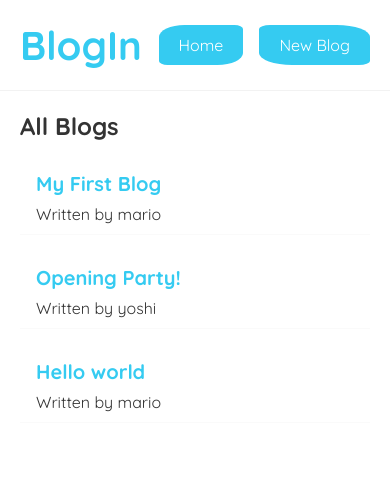
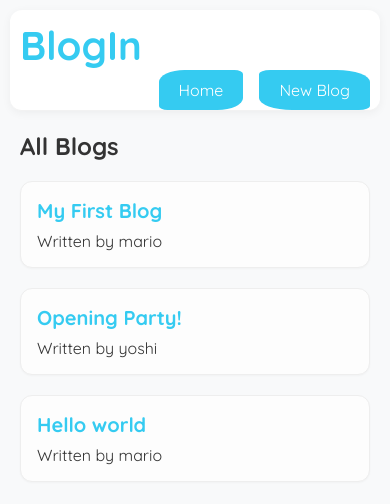
Before and after one commit to krishna-warfade/BlogIn, a React (Create React App) app: page / in a window 390 px wide. Shown: the top 504 px of the page. Built offline with nearby package versions, Linux system fonts and the light colour scheme; data requests are answered from the project's data file.

Commit message:
Added custom styles.

```diff
--- a/src/BlogDetails.js
+++ b/src/BlogDetails.js
@@ -15,7 +15,7 @@ const BlogDetails = () => {
     }
     return (
         <div className="blog-details">
-            {isPending && <div className="loader">Loading...</div>} {/* Display loading message while fetching data */}
+            {isPending && <div className="loader">Loading <span className="dots"></span></div>} {/* Display loading message while fetching data */}
             {error && <div>{error}</div>} {/* Display error message if there is an error fetching data */}
             {blog && (
                 <article>
--- a/src/Create.js
+++ b/src/Create.js
@@ -51,10 +51,7 @@ const Create = () => {
                     <option value="yoshi">Yoshi</option>
                 </select>
                 {!isPending && <button>Add Blog</button>}
-                {isPending && <button disabled>Addding Blog...</button>}
-                <p>{title}</p>
-                <p>{body}</p>
-                <p>{author}</p>
+                {isPending && <button disabled>Addding Blog <span className="dots"></span></button>}
             </form>
         </div>
      );
--- a/src/HomePage.js
+++ b/src/HomePage.js
@@ -6,7 +6,7 @@ const Home = () => {
     return (
         <div className="home">
             {error && <div>{ error }</div>}
-            {isPending && <div className='loader'>Loading...</div>} {/* Conditional rendering: if isPending is true, show loading message */}
+            {isPending && <div className='loader'>Loading <span className="dots"></span></div>} {/* Conditional rendering: if isPending is true, show loading message */}
             {blogs && <BlogList blogs={blogs} title="All Blogs"/>} {/* Conditional rendering: if blogs is not null, render BlogList */}
         </div>
      );
--- a/src/index.css
+++ b/src/index.css
@@ -1,88 +1,101 @@
 @import url('https://fonts.googleapis.com/css2?family=Quicksand:wght@300;400;500;600;700&display=swap');
 
-/* base styles */
+/* Base Styles */
 * {
   margin: 0;
-  font-family: "Quicksand";
+  font-family: "Quicksand", sans-serif;
   color: #333;
+  box-sizing: border-box;
 }
+
+body {
+  background-color: #f8f9fa;
+}
+
+a, button, .blog-preview {
+  transition: all 0.3s ease-in-out;
+}
+
+/* Navbar */
 .navbar {
   padding: 20px;
   display: flex;
   align-items: center;
   max-width: 600px;
-  margin: 0 auto;
+  margin: 20px auto 0;
   border-bottom: 1px solid #f2f2f2;
+  border-radius: 12px;
+  background-color: #ffffff;
+  box-shadow: 0 2px 10px rgba(0,0,0,0.05);
 }
+
 .navbar h1 {
   color: #35cbf1;
 }
+
 .navbar .links {
   margin-left: auto;
 }
+
 .navbar a {
   margin-left: 16px;
   text-decoration: none;
-  padding: 6px;
+  padding: 6px 12px;
+  border-radius: 6px;
 }
+
 .navbar a:hover {
-  color: #35cbf1;
+  background-color: #e0f7ff;
+  color: #0077b6;
 }
+
+/* Content */
 .content {
   max-width: 600px;
   margin: 40px auto;
   padding: 20px;
 }
+
 .home {
   margin: 20px;
 }
-.blog-preview{
-  padding:10px 16px;
-  margin:20px 0;
-  border-bottom:1px solid #fafafa;
-}
-.blog-preview:hover{
-  box-shadow:1px 3px 5px rgba(0,0,0,0.1);
+
+/* Blog Preview */
+.blog-preview {
+  background-color: #fdfdfd;
+  padding: 16px;
+  margin: 20px 0;
+  border-radius: 12px;
+  border: 1px solid #eee;
+  box-shadow: 0 1px 2px rgba(0,0,0,0.03);
 }
 
-.blog-preview h2{
-    font-size:20px;
-    color:#35cbf1;
-    margin-bottom:8px;
+.blog-preview:hover {
+  transform: translateY(-3px);
+  box-shadow: 0 4px 12px rgba(0,0,0,0.1);
 }
 
-.loader {
-  text-align: center;
-  font-size: 24px;
-  margin-top: 50px;
-}
-/* blog previews / list */
-.blog-preview {
-  padding: 10px 16px;
-  margin: 20px 0;
-  border-bottom: 1px solid #fafafa;
-}
-.blog-preview:hover {
-  box-shadow: 1px 3px 5px rgba(0,0,0,0.1);
-}
 .blog-preview h2 {
   font-size: 20px;
   color: #35cbf1;
   margin-bottom: 8px;
 }
-.blog-preview a{
+
+.blog-preview a {
   text-decoration: none;
 }
 
-/* blog details page */
+/* Blog Details Page */
 .blog-details h2 {
   font-size: 20px;
   color: #35cbf1;
   margin-bottom: 10px;
 }
+
 .blog-details div {
   margin: 20px 0;
 }
+
 .blog-details button {
   background: #35cbf1;
   color: #fff;
@@ -90,31 +103,43 @@
   padding: 8px;
   border-radius: 8px;
   cursor: pointer;
+  box-shadow: 0 2px 6px rgba(0,0,0,0.1);
 }
 
-/* create new blog form */
+.blog-details button:hover {
+  background-color: #2bb4d7;
+  transform: scale(1.03);
+}
+
+/* Create New Blog Form */
 .create {
   max-width: 400px;
   margin: 0 auto;
   text-align: center;
 }
+
 .create label {
   text-align: left;
   display: block;
 }
+
 .create h2 {
   font-size: 20px;
   color: #35cbf1;
   margin-bottom: 30px;
 }
-.create input, .create textarea, .create select {
+
+.create input,
+.create textarea,
+.create select {
   width: 100%;
   padding: 6px 10px;
   margin: 10px 0;
   border: 1px solid #ddd;
-  box-sizing: border-box;
   display: block;
+  border-radius: 6px;
 }
+
 .create button {
   background: #35cbf1;
   color: #fff;
@@ -122,4 +147,78 @@
   padding: 8px;
   border-radius: 8px;
   cursor: pointer;
+  box-shadow: 0 2px 6px rgba(0,0,0,0.1);
 }
+
+.create button:hover {
+  background-color: #2bb4d7;
+  transform: scale(1.03);
+}
+
+/* Loader */
+/* .loader {
+  text-align: center;
+  font-size: 24px;
+  margin-top: 50px;
+} */
+.loader {
+  text-align: center;
+  font-size: 24px;
+  margin-top: 50px;
+  font-weight: 500;
+}
+
+.dots::after {
+  content: '';
+  display: inline-block;
+  width: 1em;
+  text-align: left;
+  animation: dots 1.2s steps(4, end) infinite;
+}
+
+@keyframes dots {
+  0%   { content: ''; }
+  25%  { content: '.'; }
+  50%  { content: '..'; }
+  75%  { content: '...'; }
+  100% { content: ''; }
+}
+
+
+/* Responsive Styles */
+@media (max-width: 640px) {
+  .navbar, .content, .create {
+    margin: 10px;
+    padding: 10px;
+    max-width: 100%;
+  }
+
+  .navbar {
+    flex-direction: column;
+    align-items: flex-start;
+  }
+
+  .navbar .links {
+    margin-top: 10px;
+  }
+}
+/* Not Found Page */
+.not-found {
+  text-align: center;
+  margin-top: 50px;
+}
+.not-found h2 {
+  font-size: 24px;
+  color: #ff6b6b;
+}
+.not-found p {
+  font-size: 18px;
+  color: #555;
+}
+.not-found a {
+  color: #35cbf1;
+  text-decoration: none;
+}
+.not-found a:hover {
+  text-decoration: underline;
+}
```
